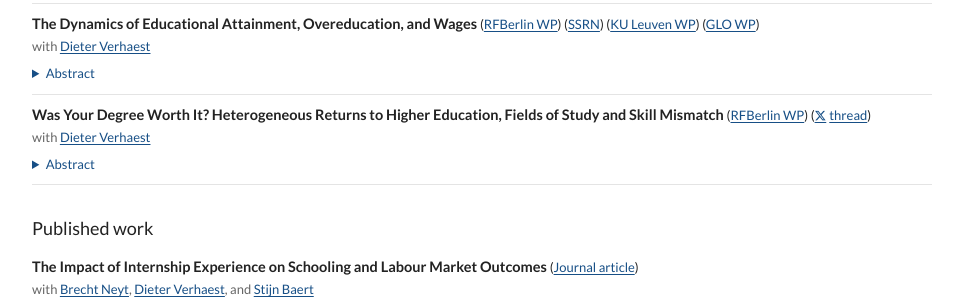
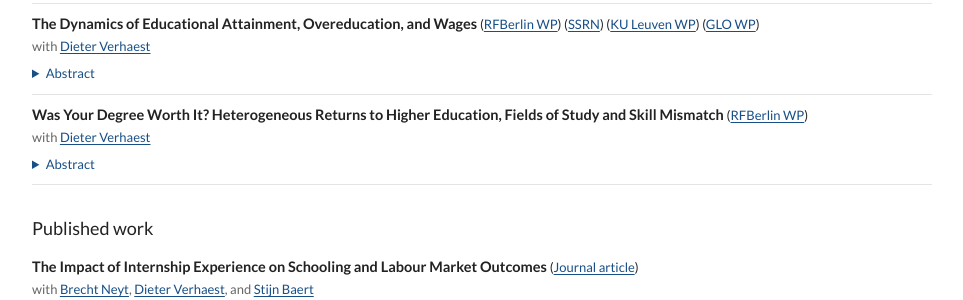
Before and after one commit to lorenzonavarini/lorenzonavarini.github.io, a Jekyll site: the page built from research.html, in a window 1280 px wide. Shown: the part 246-546 px from the top of the page, without its empty margins (158-1121 px from the left). Built offline with Jekyll 4.4.1, drawn with Linux system fonts in a browser that asks for light colours; a style sheet for code colours, icons or effects is not loaded.

Commit message:
Remove X thread from degree paper

```diff
--- a/research.html
+++ b/research.html
@@ -22,7 +22,7 @@ permalink: /research/
 </details>
 </article>
 <article>
-<h3>Was Your Degree Worth It? Heterogeneous Returns to Higher Education, Fields of Study and Skill Mismatch <span class="paper-links-inline">(<a href="https://www.rfberlin.com/wp-content/uploads/2026/07/26196.pdf" target="_blank" rel="noopener noreferrer">RFBerlin WP</a>) (<a class="x-thread-link" href="https://x.com/NavariniLorenzo/status/1724367030751580483" target="_blank" rel="noopener noreferrer"><i class="fab fa-x-twitter" aria-hidden="true"></i><span class="sr-only">X </span>thread</a>)</span></h3>
+<h3>Was Your Degree Worth It? Heterogeneous Returns to Higher Education, Fields of Study and Skill Mismatch <span class="paper-links-inline">(<a href="https://www.rfberlin.com/wp-content/uploads/2026/07/26196.pdf" target="_blank" rel="noopener noreferrer">RFBerlin WP</a>) </span></h3>
 <p class="coauthors">with <a href="https://www.kuleuven.be/wieiswie/en/person/00071637" target="_blank" rel="noopener noreferrer">Dieter Verhaest</a>
 </p>
 <details>
```
